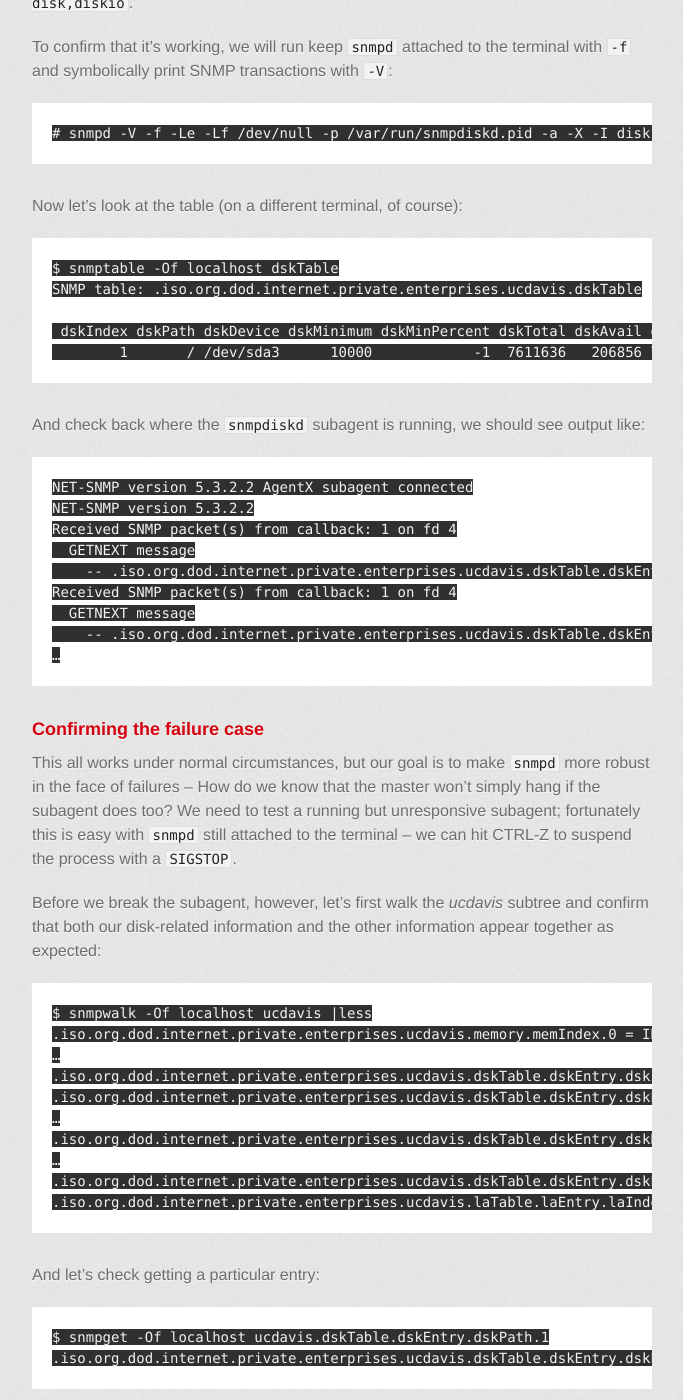
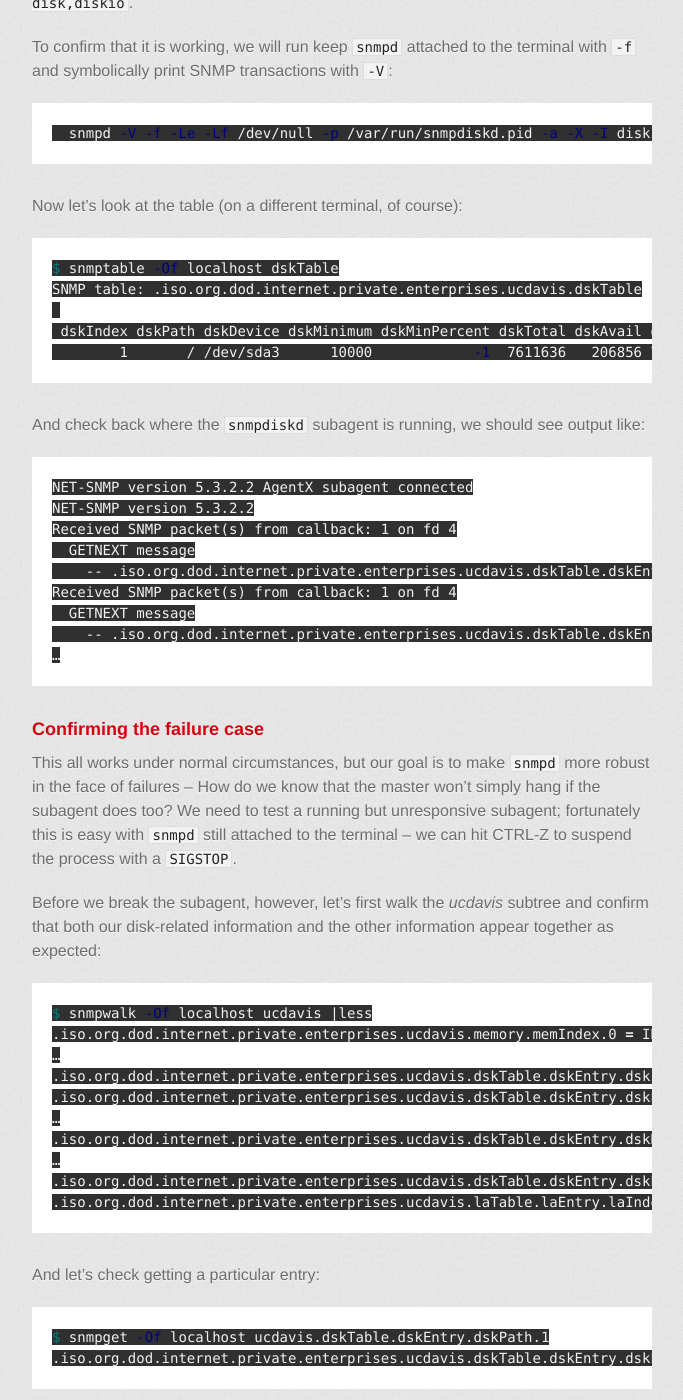
Before and after one commit to wcooley/wcooley.github.io, a Jekyll site: the page built from _posts/2013-09-28-spliting-snmpd-into-subagents.md, in a window 1280 px wide and 1400 px high, scrolled down 1368 px. Shown: the whole window, without its empty margins (298-981 px from the left). Built offline with Jekyll 4.4.1, drawn with Linux system fonts in a browser that asks for light colours; some web fonts are replaced; some of the changed text lies outside the part shown.

Commit message:
Attempt to figure out what's not parsing

````diff
--- a/_posts/2013-09-28-spliting-snmpd-into-subagents.md
+++ b/_posts/2013-09-28-spliting-snmpd-into-subagents.md
@@ -4,7 +4,6 @@ tags: snmp agentx
 category: snmp
 title: Splitting `snmpd` into AgentX Subagents
 ---
-
 Background
 ----------
 
@@ -25,11 +24,11 @@ Baseline
 To get started, ensure `snmpd.conf` has at least one `disk` directive, restart
 `snmpd`, and view the `dskTable`:
 
-```
+```sh
 $ snmptable -Of localhost dskTable
 SNMP table: .iso.org.dod.internet.private.enterprises.ucdavis.dskTable
 
- dskIndex dskPath dskDevice dskMinimum dskMinPercent dskTotal dskAvail dskUsed dskPercent dskPercentNode dskTotalLow dskTotalHigh dskAvailLow dskAvailHigh dskUsedLow dskUsedHigh dskErrorFlag dskErrorMsg
+dskIndex dskPath dskDevice dskMinimum dskMinPercent dskTotal dskAvail dskUsed dskPercent dskPercentNode dskTotalLow dskTotalHigh dskAvailLow dskAvailHigh dskUsedLow dskUsedHigh dskErrorFlag dskErrorMsg
         1       / /dev/sda3      10000            -1  7611636   206856 7018052         97             17     7611636            0      206820            0    7018052           0            0
 ```
 
@@ -38,21 +37,24 @@ Setting up the master
 
 First of all, the AgentX needs to be enabled in the master. Add to `snmpd.conf`:
 
+
 ```
 master agentx
 ```
+
 
 Then, the command-line for the master `snmpd` needs to be changed to disable
 loading the modules. On RHEL5 for example, edit `/etc/sysconfig/snmpd.options`
 and add `-I -disk,diskio` to `OPTIONS` and restart:
 
-```
+
+```sh
 OPTIONS="-Lsd -Lf /dev/null -p /var/run/snmpd.pid -a -I -disk,diskio"
 ```
 
 Now to check we've turned it off:
 
-```
+```sh
 $ snmptable -Of localhost dskTable
 .iso.org.dod.internet.private.enterprises.ucdavis.dskTable: No entries
 ```
@@ -64,16 +66,16 @@ Now to start the AgentX subagent, add `-X` to run as an AgentX subprocess and
 load the modules that had been disabled in the master with nearly the same `-I`
 option: `-I disk,diskio`.
 
-To confirm that it's working, we will run keep `snmpd` attached to the terminal
+To confirm that it is working, we will run keep `snmpd` attached to the terminal
 with `-f` and symbolically print SNMP transactions with `-V`:
 
-```
-# snmpd -V -f -Le -Lf /dev/null -p /var/run/snmpdiskd.pid -a -X -I disk,diskio
+```sh
+  snmpd -V -f -Le -Lf /dev/null -p /var/run/snmpdiskd.pid -a -X -I disk,diskio
 ```
 
 Now let's look at the table (on a different terminal, of course):
 
-```
+```sh
 $ snmptable -Of localhost dskTable
 SNMP table: .iso.org.dod.internet.private.enterprises.ucdavis.dskTable
 
@@ -107,7 +109,7 @@ Before we break the subagent, however, let's first walk the *ucdavis* subtree
 and confirm that both our disk-related information and the other information
 appear together as expected:
 
-```
+```sh
 $ snmpwalk -Of localhost ucdavis |less
 .iso.org.dod.internet.private.enterprises.ucdavis.memory.memIndex.0 = INTEGER: 0
 …
@@ -122,7 +124,7 @@ $ snmpwalk -Of localhost ucdavis |less
 
 And let's check getting a particular entry:
 
-```
+```sh
 $ snmpget -Of localhost ucdavis.dskTable.dskEntry.dskPath.1
 .iso.org.dod.internet.private.enterprises.ucdavis.dskTable.dskEntry.dskPath.1 = STRING: /
 ```
@@ -171,7 +173,7 @@ master. The solution is to move the `disk` directives to a new config file
 name with `-n`, which causes `snmpd` to look for `snmpdiskd.conf` in the 8 or
 so places it looks for configuration files (see snmp_config(5) for details):
 
-```
+```sh
 # snmpd -n snmpdiskd -V -f -Le -Lf /dev/null -p /var/run/snmpdiskd.pid -a -X -I disk,d
 ```
 
````
